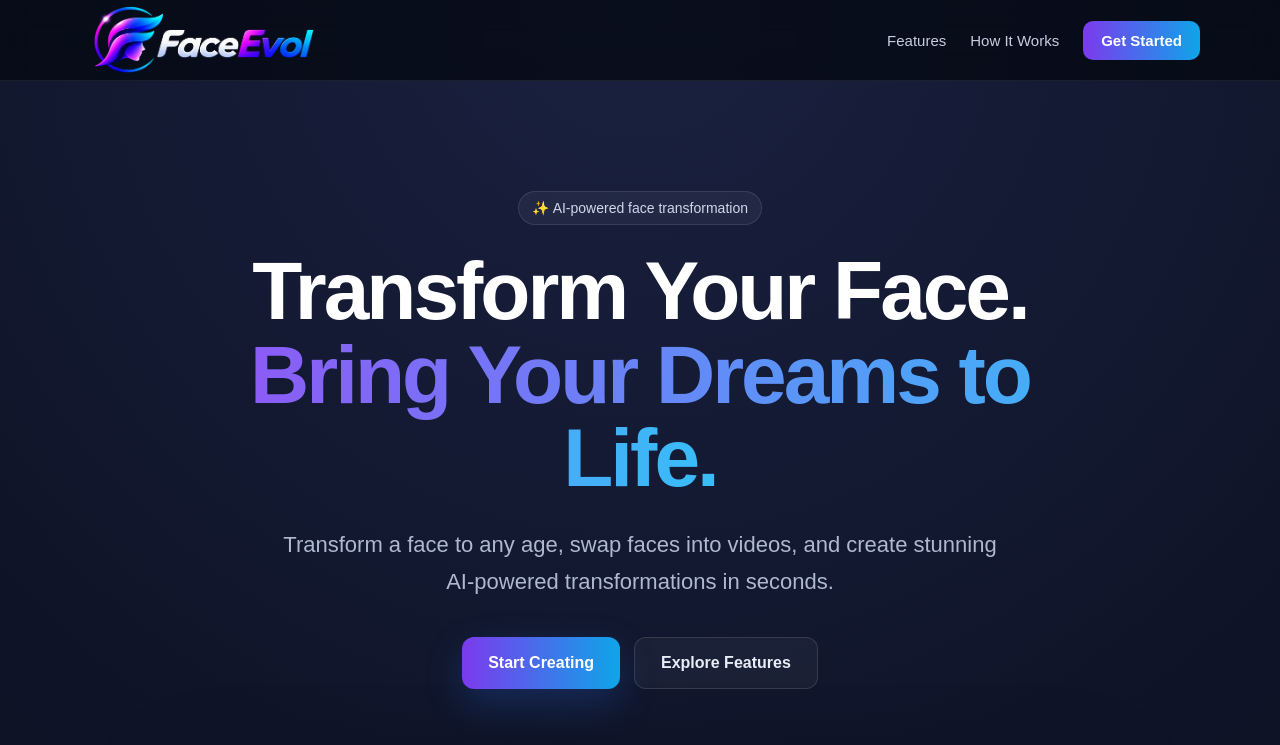
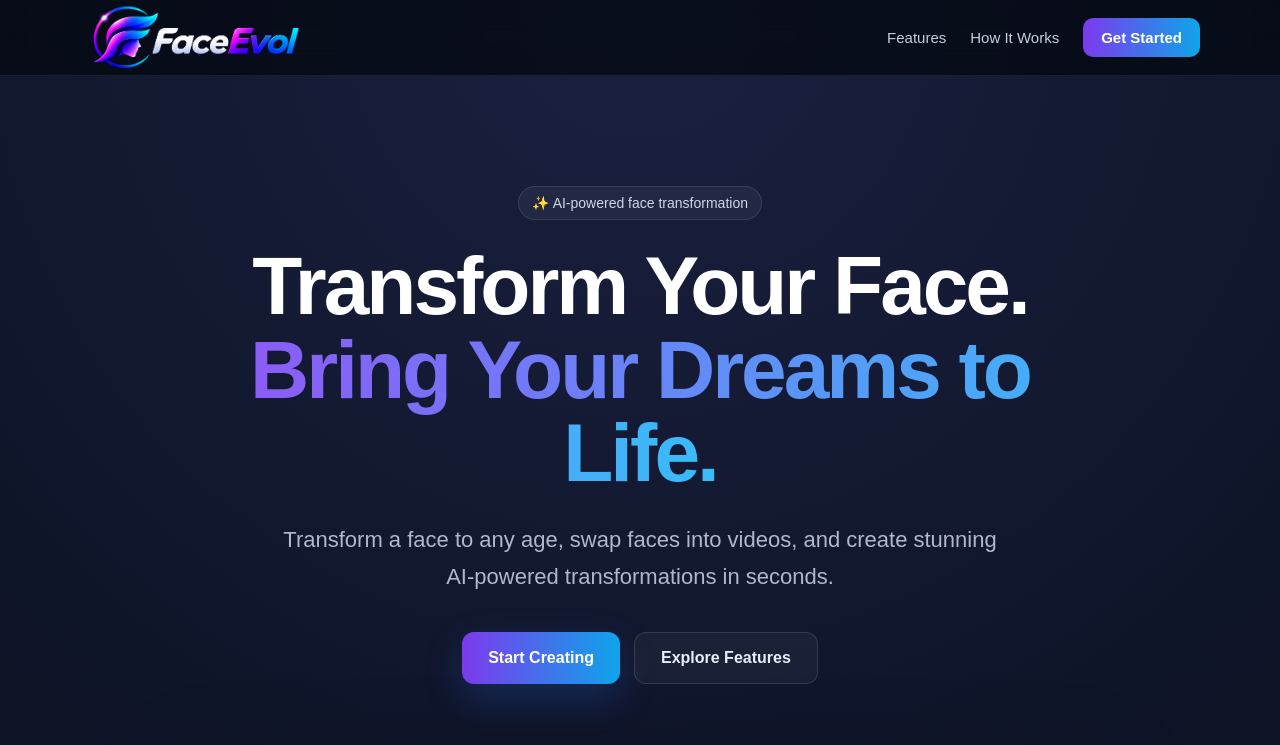
Before and after one commit to faceevol/FaceEvol, a plain HTML site: page index.html in a window 1280 px wide. Shown: the top 745 px of the page. Drawn offline with Linux system fonts and the light colour scheme.

Commit message:
Update index.html

```diff
--- a/index.html
+++ b/index.html
@@ -419,7 +419,7 @@
   <header>
     <div class="container nav">
       <a href="#" class="logo">
-        <img src="a.png" alt="FaceEvol" style="height:80px; width:auto; display:block;">
+        <img src="a.png" alt="FaceEvol" style="height:75px; width:auto; display:block;">
       </a>
 
       <nav class="nav-links">
```
